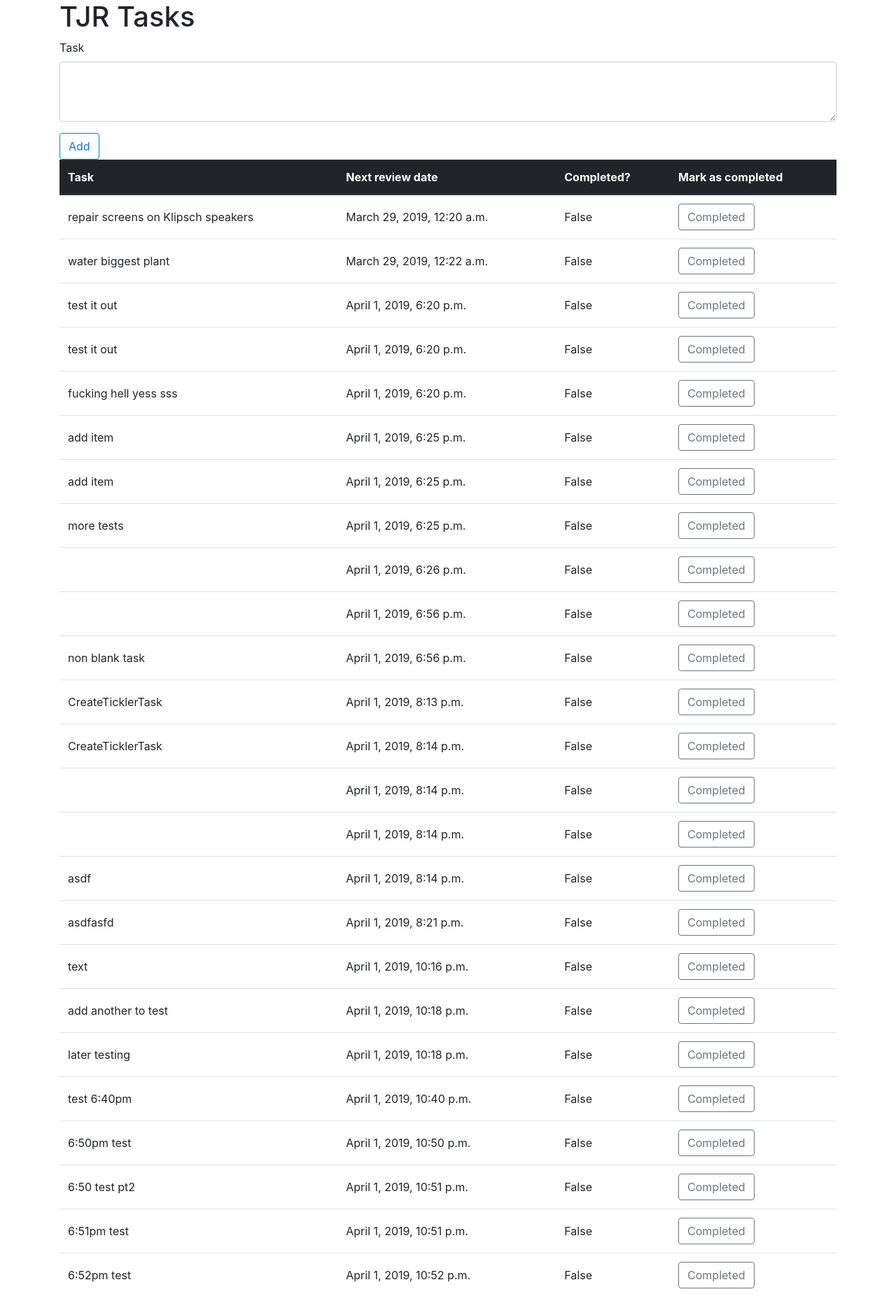
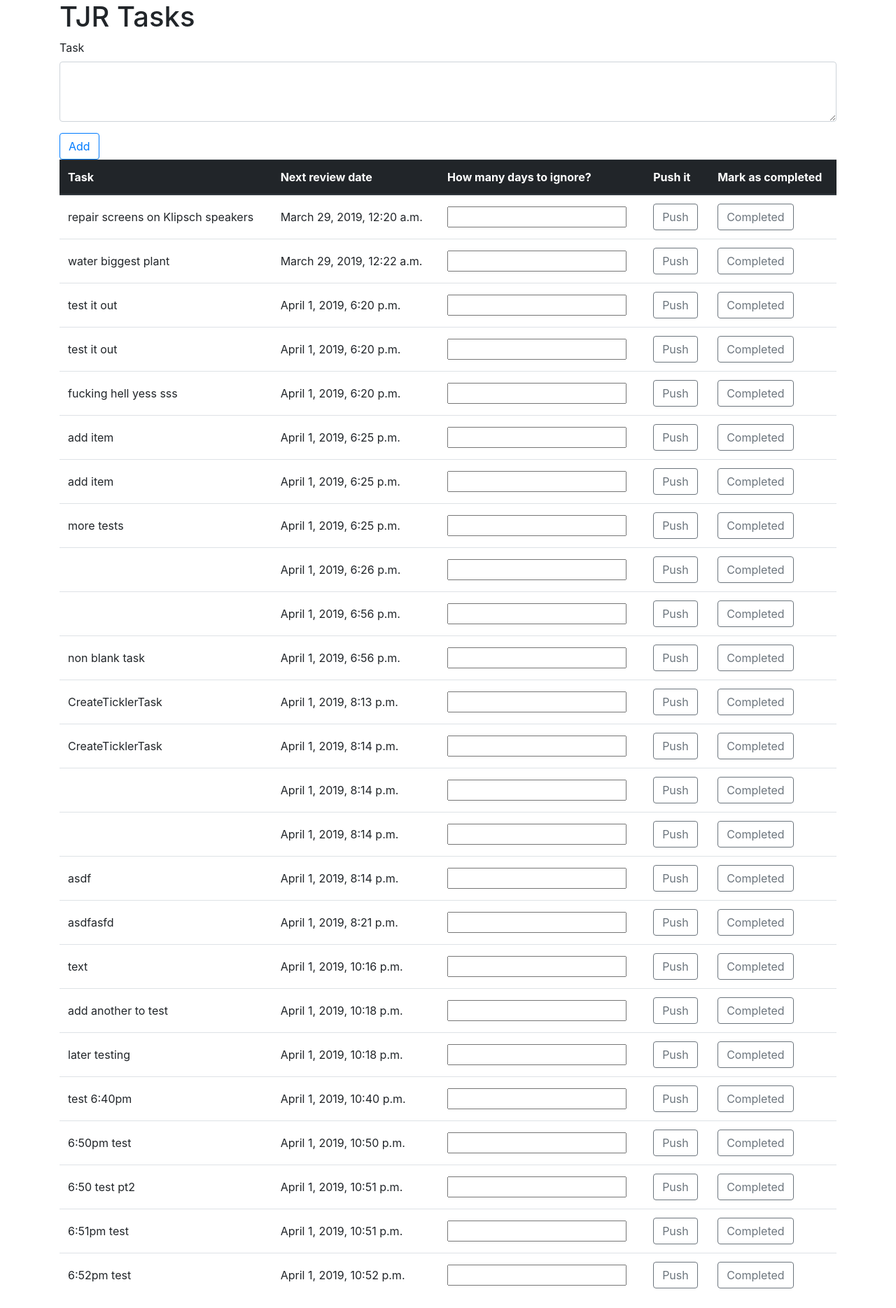
Before and after one commit to tjr226/initialtasks, a Django app: page / in a window 1280 px wide. Shown: the whole page at 70% size. Run offline with Django 3.2, Linux system fonts and the light colour scheme; data comes from the database, SQL or seed files in the repository; both versions use the stored data as it was after the commit; parts of the project's set-up code (start-up, migrations or seed data) failed here and were passed over; some libraries are stand-ins or nearby versions.

Commit message:
refactored views.py so home page can process multiple POST requests

```diff
--- a/myproject/templates/home.html
+++ b/myproject/templates/home.html
@@ -13,7 +13,7 @@
     {% csrf_token %}
     <div class="form-group">
         <label for="id_task">Task</label>
-        <textarea class="form-control" id="id_task" name="task" rows="3"></textarea>
+        <textarea class="form-control" id="id_task" name="new_task" rows="3"></textarea>
     </div>
     <button type="submit" class="btn btn-outline-primary">Add</button>
 </form>
@@ -25,7 +25,9 @@
         <tr>
             <th>Task</th>
             <th>Next review date</th>
-            <th>Completed?</th>
+            <!-- <th>Completed?</th> -->
+            <th>How many days to ignore?</th>
+            <th>Push it</th>
             <th>Mark as completed</th>
         </tr>
     </thead>
@@ -38,15 +40,26 @@
             <td class="align-middle">
                 {{ item.next_update_date }}
             </td>
-            <td class="align-middle">
-                {{ item.completed_boolean }}
-            </td>
+            <!-- form for day delta entry and button -->
+            <form method="post">
+                    {% csrf_token %}
+                <td class="align-middle">
+
+                    <input type="text">
+                </td>
+                <td>
+                    <button type="submit" name="push" class="btn btn-outline-secondary">Push</button>
+                </td>
+            </form>
+
+
             <td class="align-middle">
 
-                <!-- <form method="post"> -->
-                    <!-- {% csrf_token %} -->
-                        <button type="complete_task_button" name="test" class="btn btn-outline-secondary">Completed</button>
-                <!-- </form> -->
+                <form method="post">
+                    {% csrf_token %}
+                    <button type="complete_task_button" name="completed_task"
+                        class="btn btn-outline-secondary">Completed</button>
+                </form>
 
 
             </td>
--- a/myproject/todoapp/views.py
+++ b/myproject/todoapp/views.py
@@ -9,18 +9,19 @@ from .models import TicklerItem
 
 def home(request):
 
-    # code to create a new task
+    # code to process form entries
     if request.method == 'POST':
-        incoming_task_text = request.POST['task']
-
-        # add user stuff later
-        # user = User.objects.first()
-
-        new_tickler_task = TicklerItem.objects.create(
-            tickler_text = incoming_task_text
-        )
-
-        return redirect('home')
+        # code to absorb top form that creates new tasks
+        if 'new_task' in request.POST:
+            incoming_task_text = request.POST['new_task']
+            new_tickler_task = TicklerItem.objects.create(tickler_text = incoming_task_text)
+            return redirect('home')
+        if 'completed_task' in request.POST:
+            print("completed task button press")
+            # to do
+        if 'push' in request.POST:
+            print("push task button press")
+            #
 
     items = TicklerItem.objects.exclude(completed_boolean=True)
 
```
Also changed, not shown: myproject/db.sqlite3.
